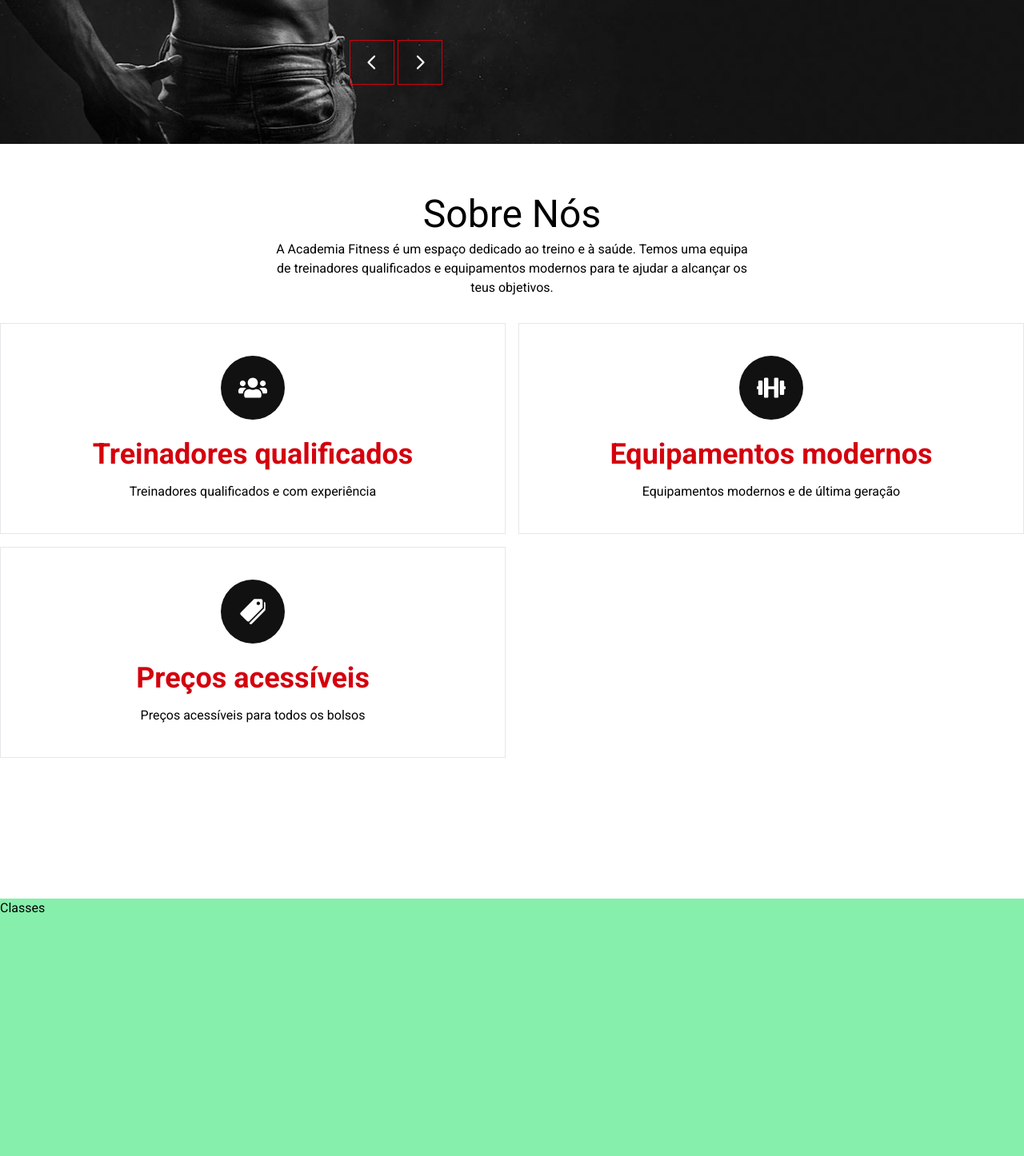
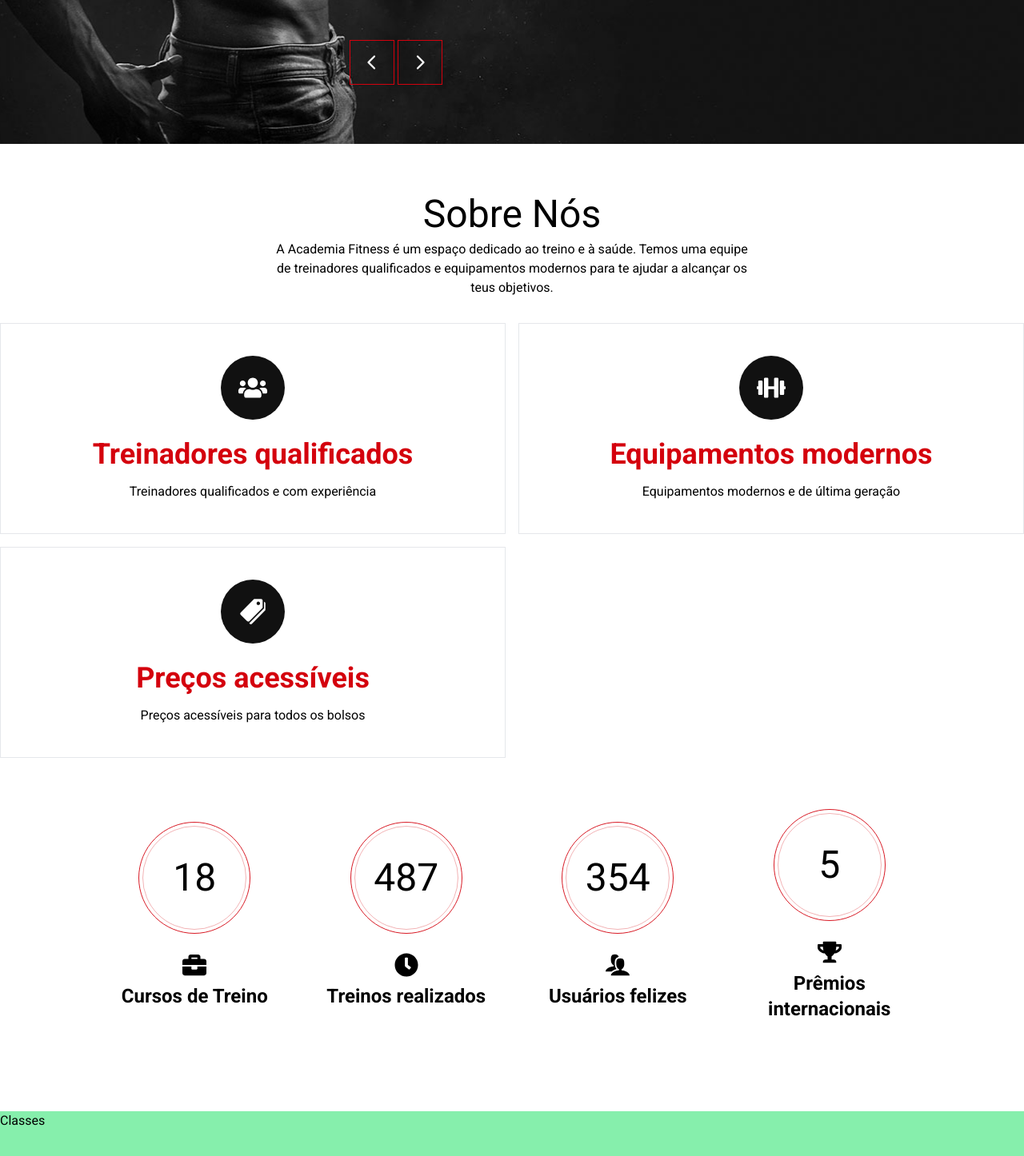
Before and after one commit to PedroMarquesN/gym-project, a Next.js app: page / in a window 1280 px wide. Shown: the part 732-2178 px from the top of the page at 80% size. Built offline with nearby package versions, Linux system fonts and the light colour scheme.

Commit message:
Feat:Finish about

```diff
--- a/src/components/About.tsx
+++ b/src/components/About.tsx
@@ -1,6 +1,9 @@
 'use client'
 import {FaDumbbell, FaUsers} from "react-icons/fa";
 import {IoIosPricetags} from "react-icons/io";
+import Achievements from "@/components/Achievements";
+import {motion} from "framer-motion";
+import {fadeIn} from "@/lib/variants";
 
 // @ts-ignore
 const featured = [
@@ -26,16 +29,32 @@ export default function About() {
         <section className="pt-8 pb-14 lg:pt-16 lg:pb-28" id='about'>
             <div className="container mx-auto">
                 <div className={`flex flex-col items-center gap-2 mb-8`}>
-                    <h1 className={`text-black text-center`}>Sobre Nós</h1>
-                    <p className={`max-w-[600px] mx-auto text-center`}>
-                        A Academia Fitness é um espaço dedicado ao treino e à saúde. Temos uma equipa de treinadores
-                        qualificados e equipamentos modernos para te ajudar a alcançar os teus objetivos.
-                    </p>
+                    <motion.h1
+                        variants={fadeIn('up',0.4)}
+                        initial='hidden'
+                        whileInView={'show'}
+                        viewport={{once: false, amount: 0.2}}
+                        className={`text-black text-center`}>Sobre Nós</motion.h1>
+
+                        <motion.p
+                            variants={fadeIn('up',0.6)}
+                            initial='hidden'
+                            whileInView={'show'}
+                            viewport={{once: false, amount: 0.2}}
+                            className={`max-w-[600px] mx-auto text-center`}>
+                            A Academia Fitness é um espaço dedicado ao treino e à saúde. Temos uma equipe de treinadores
+                            qualificados e equipamentos modernos para te ajudar a alcançar os teus objetivos.
+                        </motion.p>
                 </div>
             </div>
 
             {/*featured items*/}
-            <div className={` grid grid-cols-1 md:grid-cols-2 xl:grid-cols-3 gap-4 mb-16`}>
+            <motion.div
+                variants={fadeIn('up',0.8)}
+                initial='hidden'
+                whileInView={'show'}
+                viewport={{once: false, amount: 0.2}}
+                className={` grid grid-cols-1 md:grid-cols-2 xl:grid-cols-3 gap-4 mb-16`}>
                 {featured.map((item, index) => {
                     return (
                         <div className={`flex flex-col justify-center items-center gap-4 border p-10`} key={index}>
@@ -49,8 +68,18 @@ export default function About() {
                         </div>
                     )
                 })}
-            </div>
+            </motion.div>
             {/*achievements*/}
+
+            <motion.div
+                variants={fadeIn('up',1)}
+                initial='hidden'
+                whileInView={'show'}
+                viewport={{once: false, amount: 0.2}}
+            >
+                <Achievements />
+            </motion.div>
+
 
         </section>
     )
--- /dev/null
+++ b/src/components/Achievements.tsx
@@ -0,0 +1,102 @@
+'use client'
+
+
+import {FaBriefcase, FaClock, FaTrophy} from "react-icons/fa";
+import {ImUsers} from "react-icons/im";
+import {motion, useInView} from "framer-motion";
+import CountUp from "react-countup";
+import {useRef} from "react";
+
+const stats = [
+    {
+        number: 18,
+        icon: FaBriefcase,
+        title: 'Cursos de Treino',
+
+    },
+    {
+        number: 487,
+        icon: FaClock,
+        title: 'Treinos realizados',
+
+    },
+    {
+        number: 354,
+        icon: ImUsers,
+        title: 'Usuários felizes',
+    },
+    {
+        number: 5,
+        icon: FaTrophy,
+        title: 'Prêmios internacionais',
+    }
+]
+
+const statsContainer = {
+    hidden: {opacity: 0},
+    show: {
+        opacity: 1,
+        transition: {
+            staggerChildren: 0.4,
+            duration:0.5,
+            ease: 'linear'
+        }
+    }
+}
+
+const statsItem = {
+    hidden: {y:20, opacity: 0},
+    show: {
+        y: 0,
+        opacity: 1,
+        transition: {
+            duration: 0.5,
+            ease: [0.25, 0.6, 0.3, 0.8]
+        }
+    }
+
+}
+
+export default function Achievements() {
+    const ref = useRef(null)
+    const isInView = useInView(ref)
+    return(
+        <section>
+            <div className={`container mx-auto`}>
+                <motion.div
+                    variants={statsContainer}
+                    initial='hidden'
+                    whileInView={'show'}
+                    viewport={{once: false, amount: 0.3}}
+                    className={`grid grid-cols-2 md:grid-cols-4 gap-16`}>
+                    {stats.map((item, index) => {
+                        return (
+                                <motion.div
+                                    variants={statsItem}
+                                    className={`flex flex-col justify-center items-center`} key={index}>
+                                    {/*circle*/}
+                                    <div className={`border border-accent/90 w-[140px] h-[140px] mx-auto rounded-full p-1 mb-6`}>
+                                        {/*Circle inner count number*/}
+                                        <div
+                                            ref={ref}
+                                            className={`border border-accent/30 w-full h-full flex items-center
+                                            justify-center text-5xl rounded-full`}>
+                                            {isInView && (
+                                                <CountUp start={0} end={item.number} duration={6}/>
+                                            )}
+                                        </div>
+                                    </div>
+                                    {/*text*/}
+                                    <div className={`flex flex-col justify-center items-center text-center`}>
+                                        <item.icon className={`text-3xl mb-2`}/>
+                                        <h2 className={`text-2xl font-bold`}>{item.title}</h2>
+                                    </div>
+                                </motion.div>
+                        )
+                    })}
+                </motion.div>
+            </div>
+
+        </section>
+    )
+}
```
